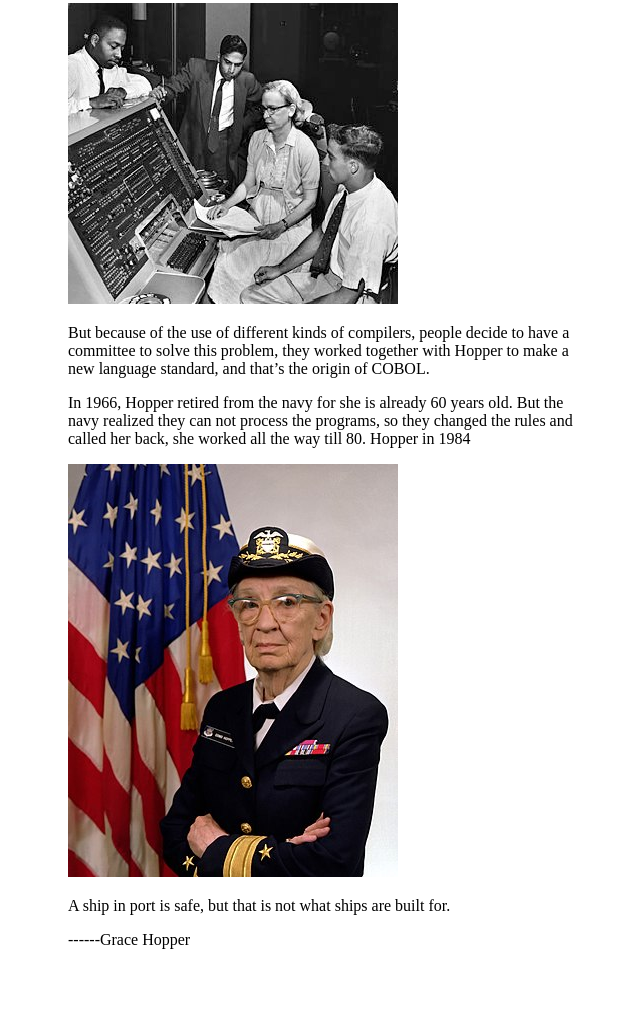
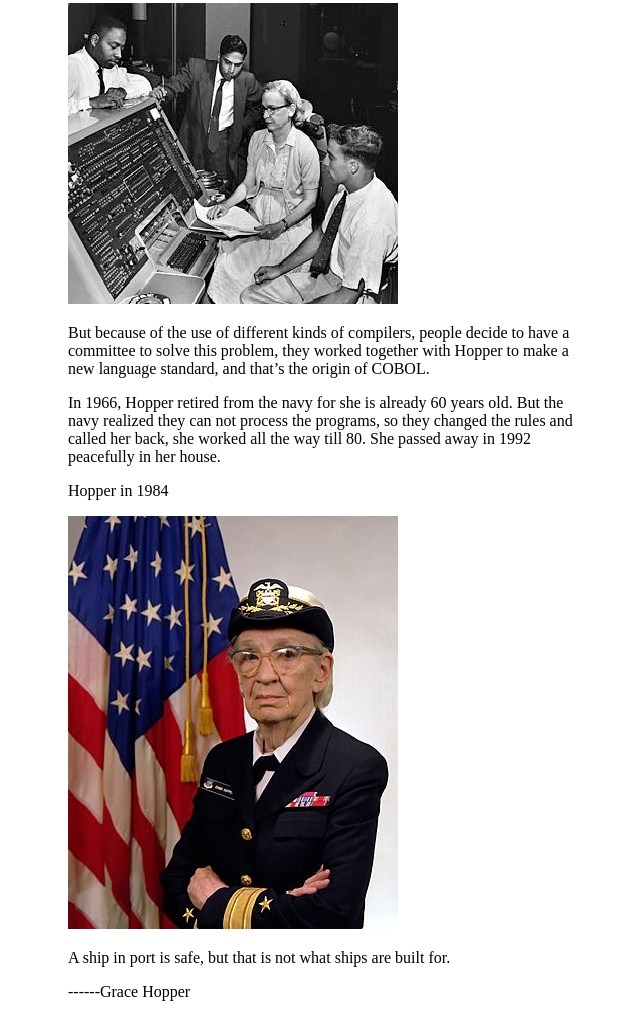
Before and after one commit to Minniw/Grace-Hopper, a plain HTML site: page Index.html in a window 1280 px wide. Shown: the part 1225-2234 px from the top of the page, without its empty margins (256-896 px from the left). Before the commit the page ends 2182 px from the top, so only its background shows below. Drawn offline with Linux system fonts and the light colour scheme.

Commit message:
Update Index.html

```diff
--- a/Index.html
+++ b/Index.html
@@ -28,8 +28,9 @@
 
     <p>But because of the use of different kinds of compilers, people decide to have a committee to solve this problem, they worked together with Hopper to make a new language standard, and that’s the origin of COBOL.</p>
 
-    <p>In 1966, Hopper retired from the navy for she is already 60 years old. But the navy realized they can not process the programs, so they changed the rules and called her back, she worked all the way till 80.
-    Hopper in 1984</p>
+    <p>In 1966, Hopper retired from the navy for she is already 60 years old. But the navy realized they can not process the programs, so they changed the rules and called her back, she worked all the way till 80. She passed away in 1992 peacefully in her house.</p>
+
+    <p>Hopper in 1984</p>
     <img src="hopper_cool.png">
 
     <p>A ship in port is safe, but that is not what ships are built for.</p>
```
